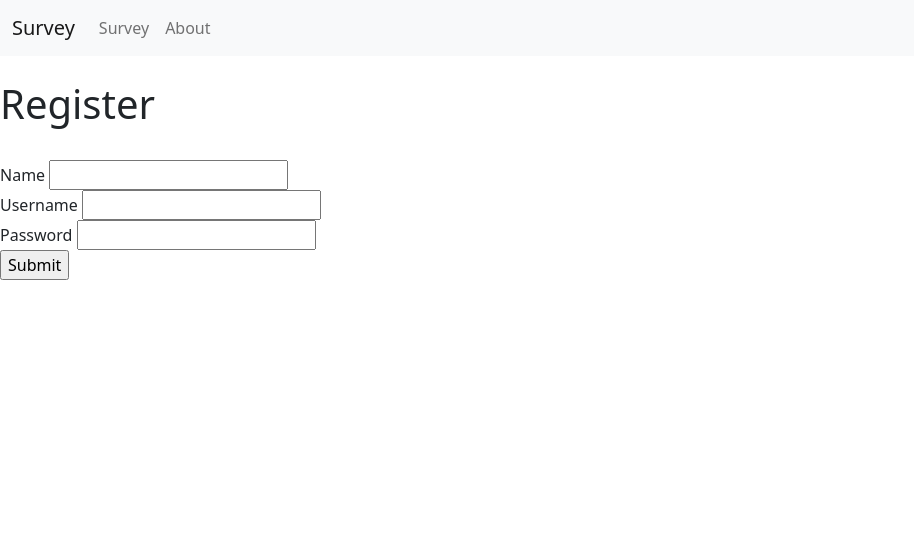
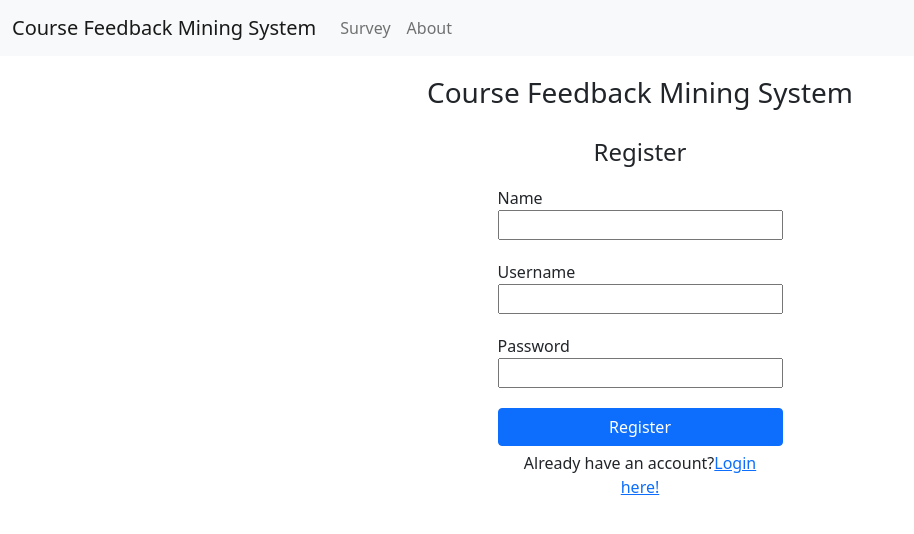
Before and after one commit to maxima04/recommender, a Django app: page /register/ in a window 1280 px wide. Shown: the top 534 px of the page, without its empty margins (0-914 px from the left). Run offline with Django 3.2, Linux system fonts and the light colour scheme.

Commit message:
added style.css and fix ui login,main,navbar,register

```diff
--- /dev/null
+++ b/survey/app/static/css/style.css
@@ -0,0 +1,44 @@
+body {
+}
+
+/*Login and register*/
+#login-form, #register-form, #form-label{
+    margin-top: 20px;
+}
+
+#login-button, #login-fields-label, #register-button, #register-fields-label{
+    margin-top: 20px;
+}
+
+#login-register-link, #register-login-link{
+    margin-top: 5px;
+}
+
+
+/*Survey*/
+
+#submit-button-row{
+       margin-top: 60px;
+}
+
+#survey-submit-button{
+    margin-bottom: 100px;
+
+}
+
+#survey-label{
+    margin-top: 50px;
+    margin-bottom: 20px;
+}
+
+#comment-field-div{
+    margin-bottom: 30px;
+}
+
+#survey-opinion-field{
+    margin-bottom: 20px;
+}
+
+ul {
+    list-style: none;
+}
--- a/survey/app/templates/app/main.html
+++ b/survey/app/templates/app/main.html
@@ -1,3 +1,4 @@
+{% load static %}
 <!doctype html>
 <html lang="en">
   <head>
@@ -5,13 +6,16 @@
       <meta charset="utf-8">
       <meta name="viewport" content="width=device-width, initial-scale=1">
       <link href="https://cdn.jsdelivr.net/npm/bootstrap@5.0.0-beta3/dist/css/bootstrap.min.css" rel="stylesheet" integrity="sha384-eOJMYsd53ii+scO/bJGFsiCZc+5NDVN2yr8+0RDqr0Ql0h+rP48ckxlpbzKgwra6" crossorigin="anonymous">
-      <title>Survey</title>
+      <link rel="stylesheet" type="text/css" href="{% static 'css/style.css' %}">
+      <title>Course Feedback Mining System</title>
   </head>
   <body>
     {% include 'app/navbar.html' %}
+    <div class="container">
     {% block content %}
 
     {% endblock %}
+    </div>
   </body>
   <script src="https://cdn.jsdelivr.net/npm/@popperjs/core@2.9.1/dist/umd/popper.min.js" integrity="sha384-SR1sx49pcuLnqZUnnPwx6FCym0wLsk5JZuNx2bPPENzswTNFaQU1RDvt3wT4gWFG" crossorigin="anonymous"></script>
   <script src="https://cdn.jsdelivr.net/npm/bootstrap@5.0.0-beta3/dist/js/bootstrap.min.js" integrity="sha384-j0CNLUeiqtyaRmlzUHCPZ+Gy5fQu0dQ6eZ/xAww941Ai1SxSY+0EQqNXNE6DZiVc" crossorigin="anonymous"></script>
--- a/survey/app/templates/app/navbar.html
+++ b/survey/app/templates/app/navbar.html
@@ -1,6 +1,6 @@
 <nav class="navbar navbar-expand-lg navbar-light bg-light">
   <div class="container-fluid">
-    <a class="navbar-brand" href="#">Survey</a>
+    <a class="navbar-brand" href="#">Course Feedback Mining System</a>
     <button class="navbar-toggler" type="button" data-bs-toggle="collapse" data-bs-target="#navbarNavAltMarkup" aria-controls="navbarNavAltMarkup" aria-expanded="false" aria-label="Toggle navigation">
       <span class="navbar-toggler-icon"></span>
     </button>
@@ -11,7 +11,7 @@
           <a class="nav-link active" aria-current="page" href="#">Dashboard</a>
         {% endif %}
 
-        <a class="nav-link" href="#">Survey</a>
+        <a class="nav-link" href="{% url 'survey' %}">Survey</a>
         <a class="nav-link" href="#">About</a>
       </div>
     </div>
--- a/survey/app/templates/app/register.html
+++ b/survey/app/templates/app/register.html
@@ -1,20 +1,44 @@
 {% extends 'app/main.html' %}
 {% block content %}
-  <br>
-  <h1>Register</h1>
-  <br>
 
-  <form action="#" method="post" >
-    {% csrf_token %}
+<div class="row" id="form-label">
+    <h3 class="text-center">Course Feedback Mining System</h3>
+</div>
+<div class="row justify-content-md-center" id="register-form">
+    <div class="col-sm-2 col-md-auto col-lg-4">
+    </div>
+    <div class="col-sm-8 col-md-3 col-lg-3">
+        <form action="#" method="post">
+            <h4 class="text-center">Register</h4>
+            {% csrf_token %}
 
-    {% for item in registrationForm %}
+            {% if messages %}
+            {% for message in messages %}
+            <div class="alert alert-danger alert-dismissible fade show">
+                <strong></strong> {{message}}
+                <button type="button" class="close" data-dismiss="alert" aria-label="Close">
+                <span aria-hidden="true">&times;</span>
+                </button>
+            </div>
+            {% endfor %}
+            {% endif %}
 
-      {{ item.label }}
-      {{ item }}
-      <br>
-    {% endfor %}
-
-    <input type="submit" value="Submit">
-  </form>
+            {% for item in registrationForm %}
+                <div class="row" id="register-fields-label">
+                    {{ item.label }}
+                </div>
+                <div class="row">
+                    {{ item }}
+                </div>
+            {% endfor %}
+            <div class="row" id="register-button">
+                <input class="btn btn-primary" type="submit" value="Register">
+            </div>
+        </form>
+        <p class="text-center" id="register-login-link">Already have an account?<a href="{% url 'login' %}">Login here!</a></p>
+    </div>
+    <div class="col-sm-2 col-md-auto col-lg-4">
+    </div>
+</div>
 
 {% endblock %}
```
Also changed, not shown: survey/app/templates/app/login.html (+21 -9 lines).
